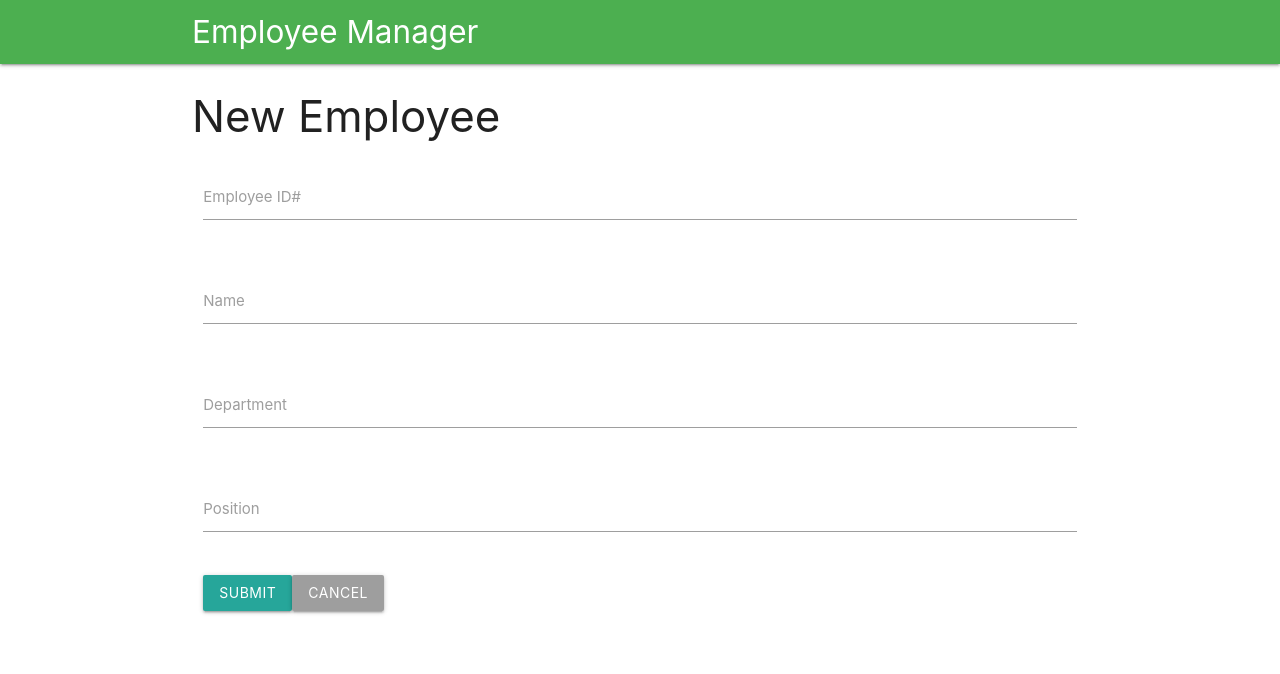
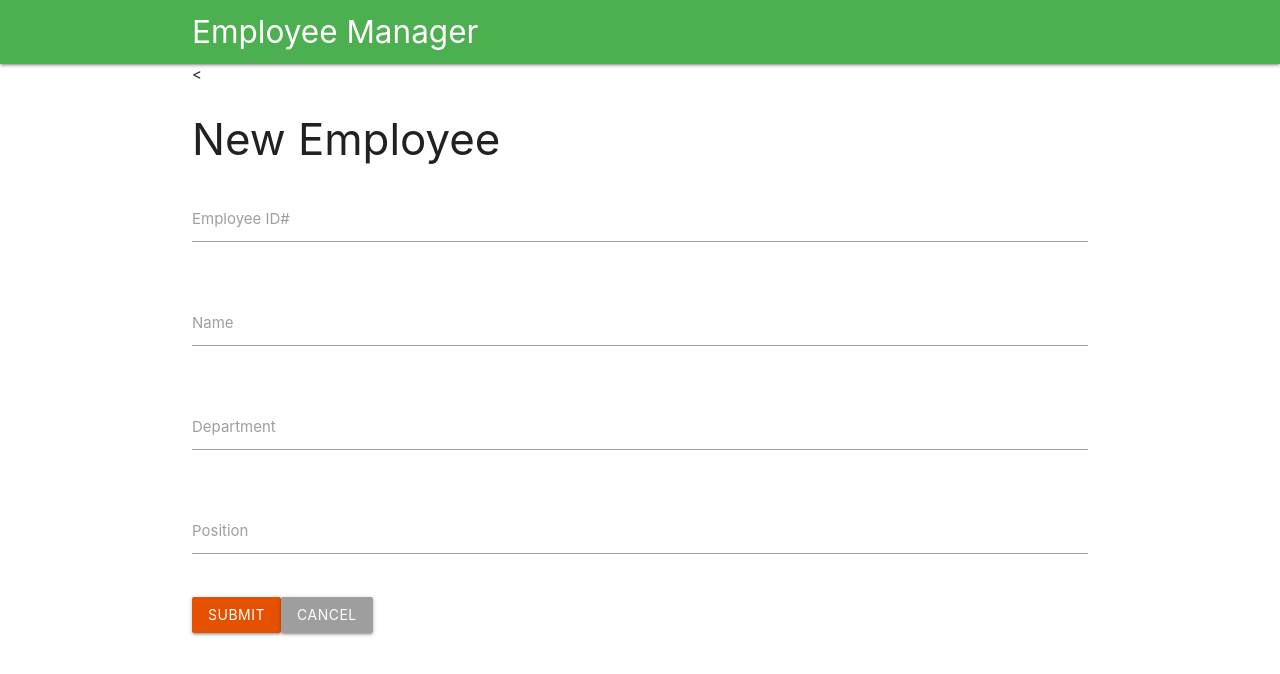
Before and after one commit to TontonBanton/vue-mongo-emp, a Vue app in the folder client/: page /new in a window 1280 px wide. Shown: the top 674 px of the page. Built offline with nearby package versions, Linux system fonts and the light colour scheme.

Commit message:
API composables setup

```diff
--- a/client/src/components/Dashboard.vue
+++ b/client/src/components/Dashboard.vue
@@ -1,21 +1,9 @@
 <script setup>
-import { useEmpActions } from '@/composables/useEmpActions';
-import { ref, onBeforeMount } from 'vue';
-import axios from 'axios';
+  import { useEmpActions } from '@/composables/useEmpActions';
+  import { onBeforeMount } from 'vue';
 
-// const employees = ref([]);
-// const fetchEmployees = async () => {
-//   try {
-//     const response = await axios.get('http://localhost:3000/api/employees');
-//     employees.value = response.data;
-//   } catch (error) {
-//     console.error(error);
-//   }
-// };
-
-const  { employees, fetchAllEmployees } = useEmpActions()
-onBeforeMount(fetchAllEmployees);
-
+  const  { employees, fetchAllEmployees } = useEmpActions()
+  onBeforeMount(fetchAllEmployees);
 </script>
 
 <template>
--- a/client/src/components/EditEmployee.vue
+++ b/client/src/components/EditEmployee.vue
@@ -1,3 +1,49 @@
+<script setup>
+import { ref, onBeforeMount } from 'vue';
+import axios from 'axios';
+import { useRoute, useRouter } from 'vue-router';
+
+const route = useRoute();
+const router = useRouter();
+const routeEmpId = route.params.employee_id;
+
+const data_id = ref('');
+const employee_id = ref('');
+const name = ref('');
+const dept = ref('');
+const position = ref('');
+
+const fetchData = async () => {
+
+  try {
+    const response = await axios.get(`http://localhost:3000/api/employees/${routeEmpId}`);
+    const employee = response.data;
+    data_id.value = employee._id
+    employee_id.value = employee.employee_id;
+    name.value = employee.name;
+    dept.value = employee.dept;
+    position.value = employee.position;
+  } catch (error) {
+    console.error('Error fetching employee data:', error);
+  }
+};
+
+const updateEmployee = async () => {
+  try {
+    await axios.put(`http://localhost:3000/api/employees/${routeEmpId}`, {
+      employee_id: employee_id.value,
+      name: name.value,
+      dept: dept.value,
+      position: position.value
+    });
+    router.push({ name: 'view-employee', params: { empid: data_id.value } });
+  } catch (error) {
+    console.error('Error updating employee:', error);
+  }
+};
+
+onBeforeMount(fetchData);
+</script>
 <template>
  <div id="edit-employee">
     <h3>Edit Employee</h3>
@@ -35,53 +81,3 @@
     </div>
   </div>
 </template>
-
-<script setup>
-import { ref, onBeforeMount } from 'vue';
-import axios from 'axios';
-import { useRoute, useRouter } from 'vue-router';
-
-const route = useRoute();
-const router = useRouter();
-
-const data_id = ref('');
-const employee_id = ref('');
-const name = ref('');
-const dept = ref('');
-const position = ref('');
-
-const fetchData = async () => {
-  const employeeId = route.params.employee_id;
-  try {
-    const response = await axios.get(`http://localhost:3000/api/employees/${employeeId}`);
-    const employee = response.data;
-    data_id.value = employee._id
-    employee_id.value = employee.employee_id;
-    name.value = employee.name;
-    dept.value = employee.dept;
-    position.value = employee.position;
-  } catch (error) {
-    console.error('Error fetching employee data:', error);
-  }
-};
-
-const updateEmployee = async () => {
-  const employeeId = route.params.employee_id;
-  try {
-    await axios.put(`http://localhost:3000/api/employees/${employeeId}`, {
-      employee_id: employee_id.value,
-      name: name.value,
-      dept: dept.value,
-      position: position.value
-    });
-    router.push({ name: 'view-employee', params: { employee_id: data_id.value } });
-  } catch (error) {
-    console.error('Error updating employee:', error);
-  }
-};
-
-onBeforeMount(fetchData);
-</script>
-
-<style scoped>
-</style>
--- /dev/null
+++ b/client/src/components/EmployeeAdd.vue
@@ -0,0 +1,16 @@
+<script setup>
+import FormEmp from './FormEmp.vue';
+import { useEmpForm } from '@/composables/useEmpForm'
+import { useEmpActions } from '@/composables/useEmpActions'
+
+const { form } = useEmpForm()
+const { saveEmployee } = useEmpActions();
+
+</script>
+
+<template>
+< <div id="new-employee">
+    <h3>New Employee</h3>
+    <FormEmp :form="form" :submitAction="saveEmployee" />
+  </div>
+</template>
--- /dev/null
+++ b/client/src/components/FormEmp.vue
@@ -0,0 +1,41 @@
+<script setup>
+  const props = defineProps({
+    form: Object,
+    submitAction: Function,
+    isEditing: { type: Boolean, default: false},
+  })
+</script>
+
+<template>
+  <div>
+    <form @submit.prevent="submitAction(form)" class="col s12">
+      <div class="row">
+        <div class="input-field col s12">
+          <input type="text" v-model="form.employee_id" required :disabled="isEditing">
+          <label class="active">Employee ID#</label>
+        </div>
+      </div>
+      <div class="row">
+        <div class="input-field col s12">
+          <input type="text" v-model="form.name" required>
+          <label class="active">Name</label>
+        </div>
+      </div>
+      <div class="row">
+        <div class="input-field col s12">
+          <input type="text" v-model="form.dept" required>
+          <label class="active">Department</label>
+        </div>
+      </div>
+      <div class="row">
+        <div class="input-field col s12">
+          <input type="text" v-model="form.position" required>
+          <label class="active">Position</label>
+        </div>
+      </div>
+
+      <button type="submit" class="btn orange darken-4">Submit</button>
+      <router-link to="/" class="btn grey">Cancel</router-link>
+    </form>
+  </div>
+</template>
--- a/client/src/components/NewEmployee.vue
+++ /dev/null
@@ -1,68 +0,0 @@
-<template>
-<div id="new-employee">
-  <h3>New Employee</h3>
-  <div class="row">
-    <form @submit.prevent="saveEmployee" class="col s12">
-
-      <div class="row">
-        <div class="input-field col s12">
-          <input type="text" v-model="employee_id" required>
-          <label>Employee ID#</label>
-        </div>
-      </div>
-      <div class="row">
-        <div class="input-field col s12">
-          <input type="text" v-model="name" required>
-          <label>Name</label>
-        </div>
-      </div>
-      <div class="row">
-        <div class="input-field col s12">
-          <input type="text" v-model="dept" required>
-          <label>Department</label>
-        </div>
-      </div>
-      <div class="row">
-        <div class="input-field col s12">
-          <input type="text" v-model="position" required>
-          <label>Position</label>
-        </div>
-      </div>
-
-      <button type="submit" class="btn">Submit</button>
-      <router-link to="/" class="btn grey">Cancel</router-link>
-    </form>
-  </div>
-</div>
-</template>
-
-
-<script setup>
-import { ref } from 'vue';
-import axios from 'axios';
-import { useRouter } from 'vue-router';
-
-const router = useRouter();
-
-const employee_id = ref('');
-const name = ref('');
-const dept = ref('');
-const position = ref('');
-
-const saveEmployee = async () => {
-  try {
-    await axios.post('http://localhost:3000/api/employees', {
-      employee_id: employee_id.value,
-      name: name.value,
-      dept: dept.value,
-      position: position.value
-    });
-    router.push('/');
-  } catch (error) {
-    console.error('Error adding document: ', error);
-  }
-};
-</script>
-
-<style scoped>
-</style>
--- a/client/src/components/ViewEmployee.vue
+++ b/client/src/components/ViewEmployee.vue
@@ -1,3 +1,25 @@
+<script setup>
+import { useEmpActions } from '@/composables/useEmpActions';
+import { onBeforeMount } from 'vue';
+import { useRoute, useRouter } from 'vue-router';
+
+const  { employee, fetchEmployeeById, deleteEmployee } = useEmpActions()
+const route = useRoute();
+const routeEmpId = route.params.employee_id;
+const router = useRouter();
+
+const fetchData = async () => {
+  await fetchEmployeeById(routeEmpId)
+}
+
+const handleDelete = async () => {
+  await deleteEmployee(routeEmpId)
+  router.push('/');
+};
+
+onBeforeMount(fetchData);
+</script>
+
 <template>
   <div id="view-employee">
     <ul v-if="employee" class="collection with-header">
@@ -7,46 +29,13 @@
       <li class="collection-item">Position: {{ employee.position }}</li>
 
       <div class="fixed-action-btn">
-        <router-link :to="{ name: 'edit-employee', params: { employee_id: employee._id }}" class="btn-floating btn-large red">
+        <router-link :to="{ name: 'edit-employee', params: { emp_id: employee._id }}" class="btn-floating btn-large red">
           <i class="fa fa-pencil"></i>
         </router-link>
       </div>
     </ul>
 
     <router-link to="/" class="btn grey">Back</router-link>
-    <button @click="deleteEmployee" class="btn red">Delete</button>
+    <button @click="handleDelete" class="btn red">Delete</button>
   </div>
 </template>
-
-<script setup>
-import { ref, onBeforeMount } from 'vue';
-import axios from 'axios';
-import { useRoute, useRouter } from 'vue-router';
-
-const route = useRoute();
-const router = useRouter();
-const employee = ref(null);
-
-const fetchData = async () => {
-  try {
-    const employeeId = route.params.employee_id;
-    console.log(employeeId)
-    const response = await axios.get(`http://localhost:3000/api/employees/${employeeId}`);
-    employee.value = response.data;
-  } catch (error) {
-    console.error(error);
-  }
-};
-
-const deleteEmployee = async () => {
-  try {
-    const employeeId = route.params.employee_id;
-    await axios.delete(`http://localhost:3000/api/employees/${employeeId}`);
-    router.push('/');
-  } catch (error) {
-    console.error(error);
-  }
-};
-
-onBeforeMount(fetchData);
-</script>
--- a/client/src/composables/useEmpActions.js
+++ b/client/src/composables/useEmpActions.js
@@ -1,17 +1,55 @@
 import { ref } from 'vue'
+import { useRouter } from 'vue-router';
 import axios from 'axios'
 
 export function useEmpActions() {
-  const employees = ref({});
+  const router = useRouter()
+  const employees = ref([]);
+  const employee = ref([])
 
 const fetchAllEmployees = async () => {
   try {
     const response = await axios.get('http://localhost:3000/api/employees');
     employees.value = response.data;
+    console.log(employees.value)
   } catch (error) {
     console.error(error);
   }
 };
 
-  return { employees, fetchAllEmployees }
+const fetchEmployeeById = async (mongoId) => {
+  console.log(mongoId)
+  try {
+    const response = await axios.get(`http://localhost:3000/api/employees/${mongoId}`);
+    employee.value = response.data;
+  } catch (error) {
+    console.error(error);
+  }
+};
+
+const saveEmployee = async (formEmpData) => {
+  try {
+    await axios.post('http://localhost:3000/api/employees', formEmpData);
+    router.push('/');
+  } catch (error) {
+    console.error('Error adding document: ', error);
+  }
+};
+
+const deleteEmployee= async (routeEmpId) => {
+  try {
+    await axios.delete(`http://localhost:3000/api/employees/${routeEmpId}`);
+  } catch (error) {
+    console.error(error);
+  }
+};
+
+return {
+  employees,
+  employee,
+  fetchAllEmployees,
+  fetchEmployeeById,
+  saveEmployee,
+  deleteEmployee
 }
+}
--- /dev/null
+++ b/client/src/composables/useEmpForm.js
@@ -0,0 +1,20 @@
+import { reactive } from 'vue';
+
+export function useEmpForm() {
+  const form = reactive({
+    employee_id: '',
+    name: '',
+    dept: '',
+    position: '',
+  });
+
+  // Populates form with the employee data.
+  const populateForm = (emp) => {
+    form.employee_id = emp?.empid || '';  // Fallback in case emp is undefined
+    form.name = emp?.name || '';
+    form.dept = emp?.dept || '';
+    form.position = emp?.position || '';
+  };
+
+  return { form, populateForm };
+}
--- a/client/src/router/index.js
+++ b/client/src/router/index.js
@@ -1,14 +1,14 @@
 import { createRouter, createWebHistory } from 'vue-router'
 import Dashboard from '../components/Dashboard.vue'
 import ViewEmployee from '../components/ViewEmployee.vue'
-import NewEmployee from '../components/NewEmployee.vue'
+import EmployeeAdd from '../components/EmployeeAdd.vue'
 import EditEmployee from '../components/EditEmployee.vue'
 
 // Define routes
 const routes = [
   { path: '/', name: 'dashboard', component: Dashboard },
   { path: '/:employee_id', name: 'view-employee', component: ViewEmployee },
-  { path: '/new', name: 'new-employee',component: NewEmployee },
+  { path: '/new', name: 'new-employee',component: EmployeeAdd },
   { path: '/edit/:employee_id', name: 'edit-employee', component: EditEmployee }
 ]
 
```
